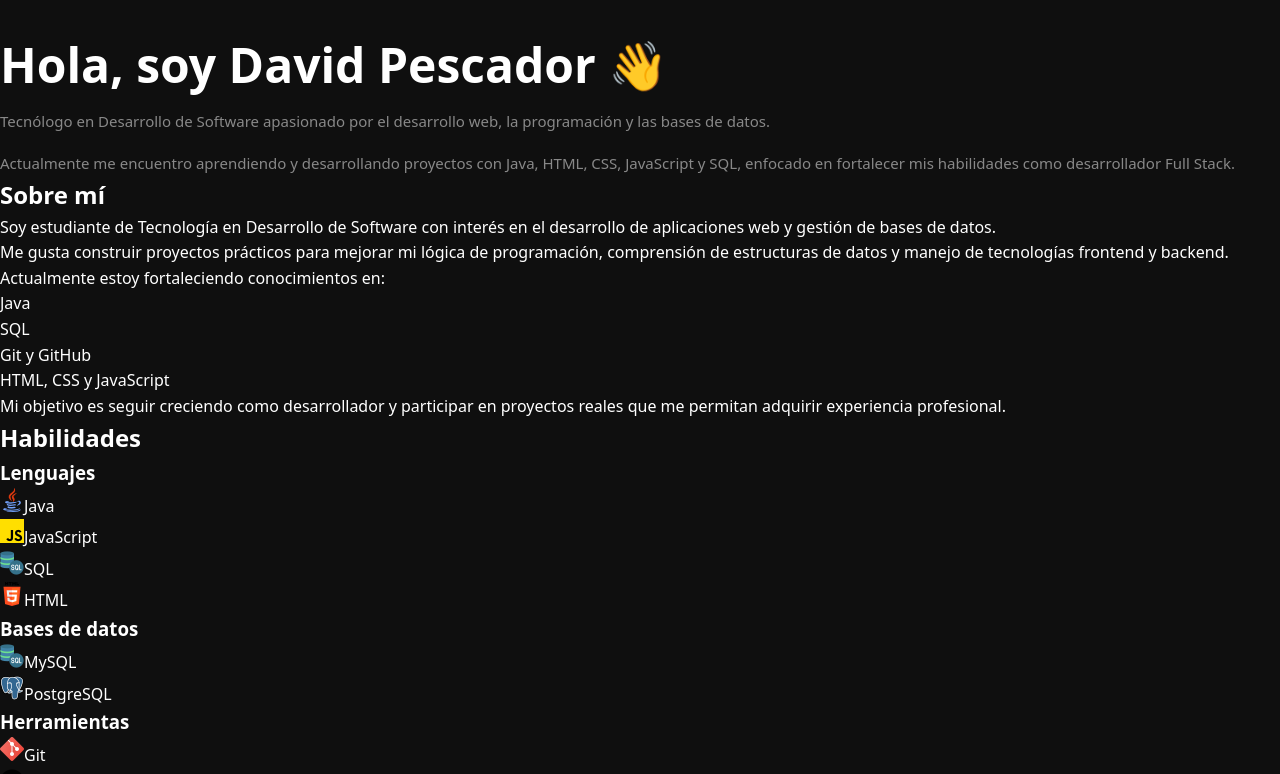
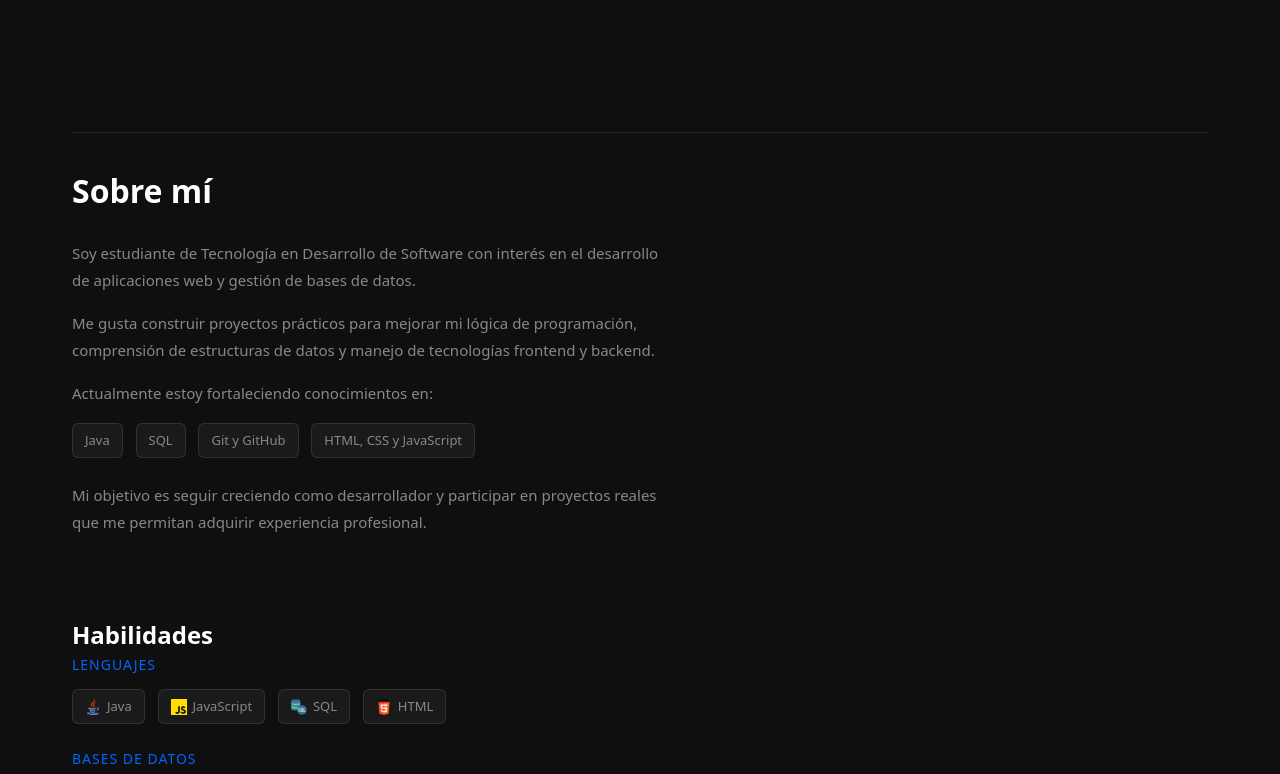
Before and after one commit to durandavid159-art/React, a React (Vite) app in the folder first-app/: page / in a window 1280 px wide. Shown: the part 544-1318 px from the top of the page. Built offline with nearby package versions, Linux system fonts and the light colour scheme.

Commit message:
DP se dan estilos a tres secciones about, main, skillgroup

```diff
--- a/first-app/src/components/About/About.css
+++ b/first-app/src/components/About/About.css
@@ -0,0 +1,20 @@
+.about {
+    grid-area: about;
+    padding: 2rem 0;
+    border-top: 0.5px solid var(--border);
+}
+
+.about h2 {
+    font-size: 2rem;
+    font-weight: 700;
+    color: var(--text-primary);
+    margin-bottom: 1.5rem;
+}
+
+.about p {
+    font-size: 15px;
+    color: var(--text-secondary);
+    line-height: 1.8;
+    margin-bottom: 1rem;
+    max-width: 600px;
+}
--- a/first-app/src/components/Main/Main.css
+++ b/first-app/src/components/Main/Main.css
@@ -0,0 +1,12 @@
+main {
+    display: grid;
+    grid-template-columns: 1fr 1fr;
+    grid-template-areas:
+        "hero image"
+        "about about"
+        "skills skills";
+    gap: 2rem;
+    padding: 4rem 2rem;
+    max-width: 1200px;
+    margin: 0 auto;
+}
--- a/first-app/src/components/SkillGroup/SkillGroup.css
+++ b/first-app/src/components/SkillGroup/SkillGroup.css
@@ -0,0 +1,37 @@
+.skill-group {
+    margin-bottom: 1.5rem;
+}
+
+.skill-group h3 {
+    font-size: 14px;
+    font-weight: 500;
+    color: var(--accent);
+    margin-bottom: 0.8rem;
+    text-transform: uppercase;
+    letter-spacing: 1px;
+}
+
+.skill-group ul {
+    display: flex;
+    flex-wrap: wrap;
+    gap: 0.8rem;
+    padding: 0;
+}
+
+.skill-group ul li {
+    display: flex;
+    align-items: center;
+    gap: 6px;
+    background: var(--bg-secondary);
+    padding: 6px 12px;
+    border-radius: 6px;
+    font-size: 13px;
+    color: var(--text-secondary);
+    border: 0.5px solid var(--border);
+}
+
+.skill-group ul li img {
+    width: 16px;
+    height: 16px;
+    object-fit: contain;
+}
```
